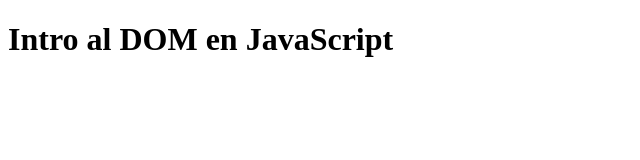
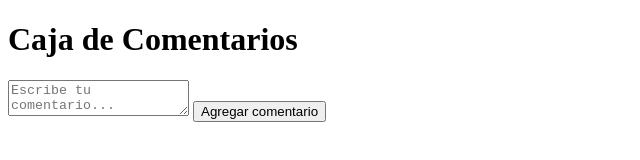
Before and after one commit to vicmartinez19/Intro-al-DOM-en-JavaScript, a plain HTML site: page index.html in a window 1280 px wide. Shown: the whole page, without its empty margins (0-640 px from the left). Drawn offline with Linux system fonts and the light colour scheme.

Commit message:
Feat: Se agrega una caja de comentarios sin funcion y un button

```diff
--- a/index.html
+++ b/index.html
@@ -3,10 +3,21 @@
 <head>
     <meta charset="UTF-8">
     <meta name="viewport" content="width=device-width, initial-scale=1.0">
-    <title>Intro al DOM en JavaScript</title>
+    <title>Caja de Comentarios</title>
+
+
 </head>
 <body>
-    <h1>Intro al DOM en JavaScript</h1>
+
+    <h1>Caja de Comentarios</h1>
+    <div class="comentarios-container">
+        <form id="formulario">
+            <textarea id="comentario" placeholder="Escribe tu comentario..." required></textarea>
+            <button type="submit">Agregar comentario</button>
+        </form>
+        <div id="listaComentarios"></div>
+    </div>
     <script src="DOM.js"></script>
+
 </body>
 </html>
```
